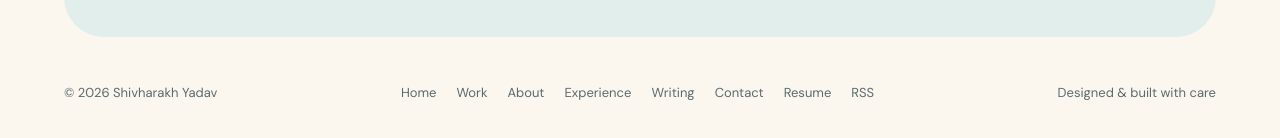
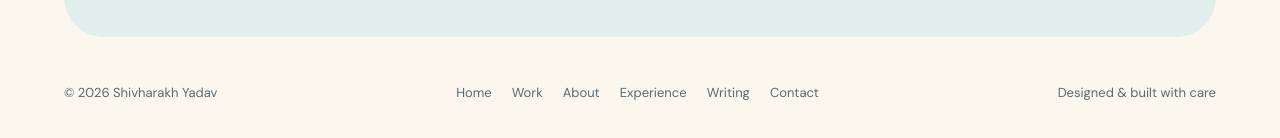
Before and after one commit to ShivharakhYadav/shivharakhyadav, a Next.js app: page / in a window 1280 px wide. Shown: the part 4122-4260 px from the top of the page. Built offline with nearby package versions, Linux system fonts and the light colour scheme.

Commit message:
Remove the Resume and RSS links from the footer
The resume stays linked from the home page, the contact band and /contact;
the RSS feed still works and is announced in each page's head.

```diff
--- a/src/components/sections/Footer.tsx
+++ b/src/components/sections/Footer.tsx
@@ -28,18 +28,6 @@ export default function Footer() {
                 </Link>
               </li>
             ))}
-            {profile.resumeUrl && (
-              <li>
-                <a href={profile.resumeUrl} className="inline-block py-1.5 transition hover:text-ink">
-                  Resume
-                </a>
-              </li>
-            )}
-            <li>
-              <a href="/blog/rss.xml" className="inline-block py-1.5 transition hover:text-ink">
-                RSS
-              </a>
-            </li>
           </ul>
         </nav>
         <span>Designed &amp; built with care</span>
```
